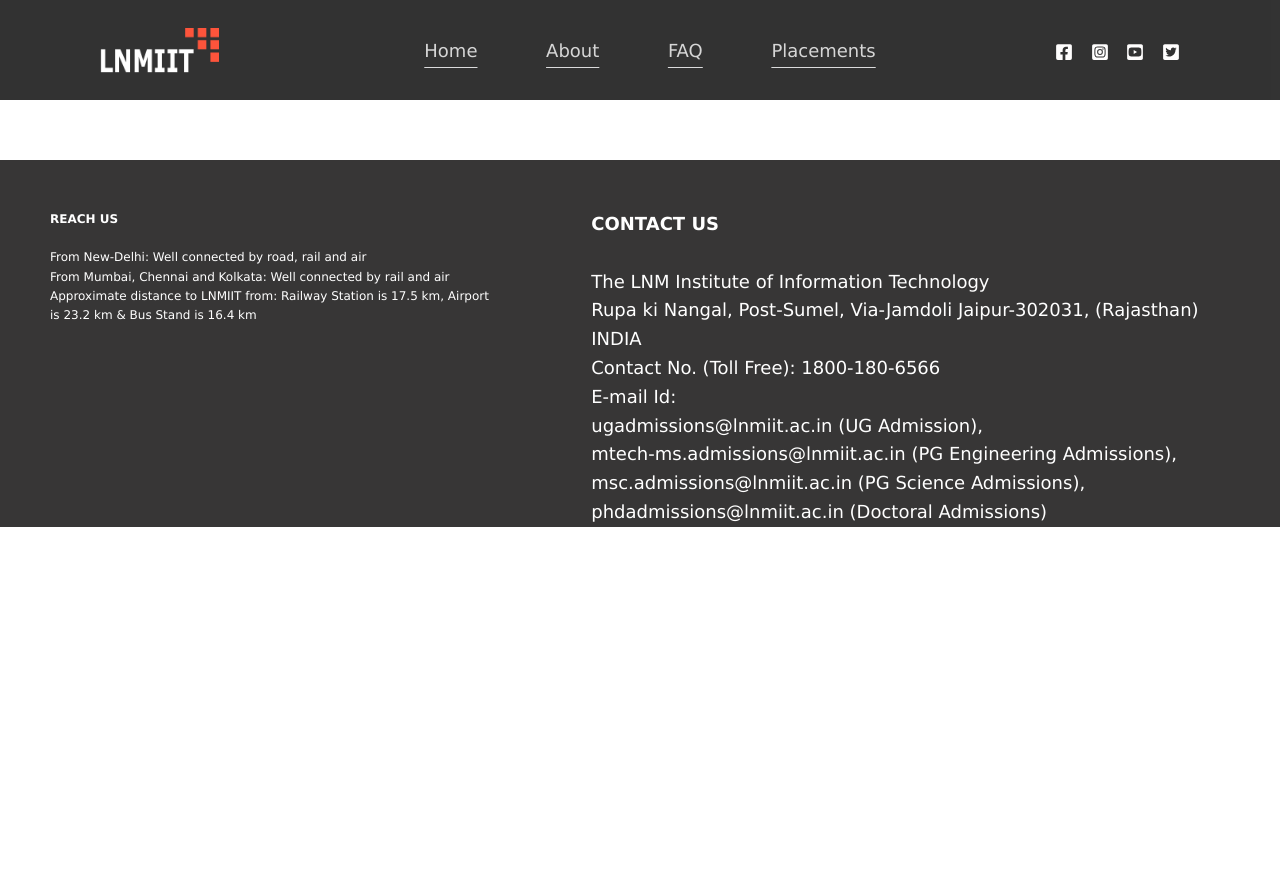
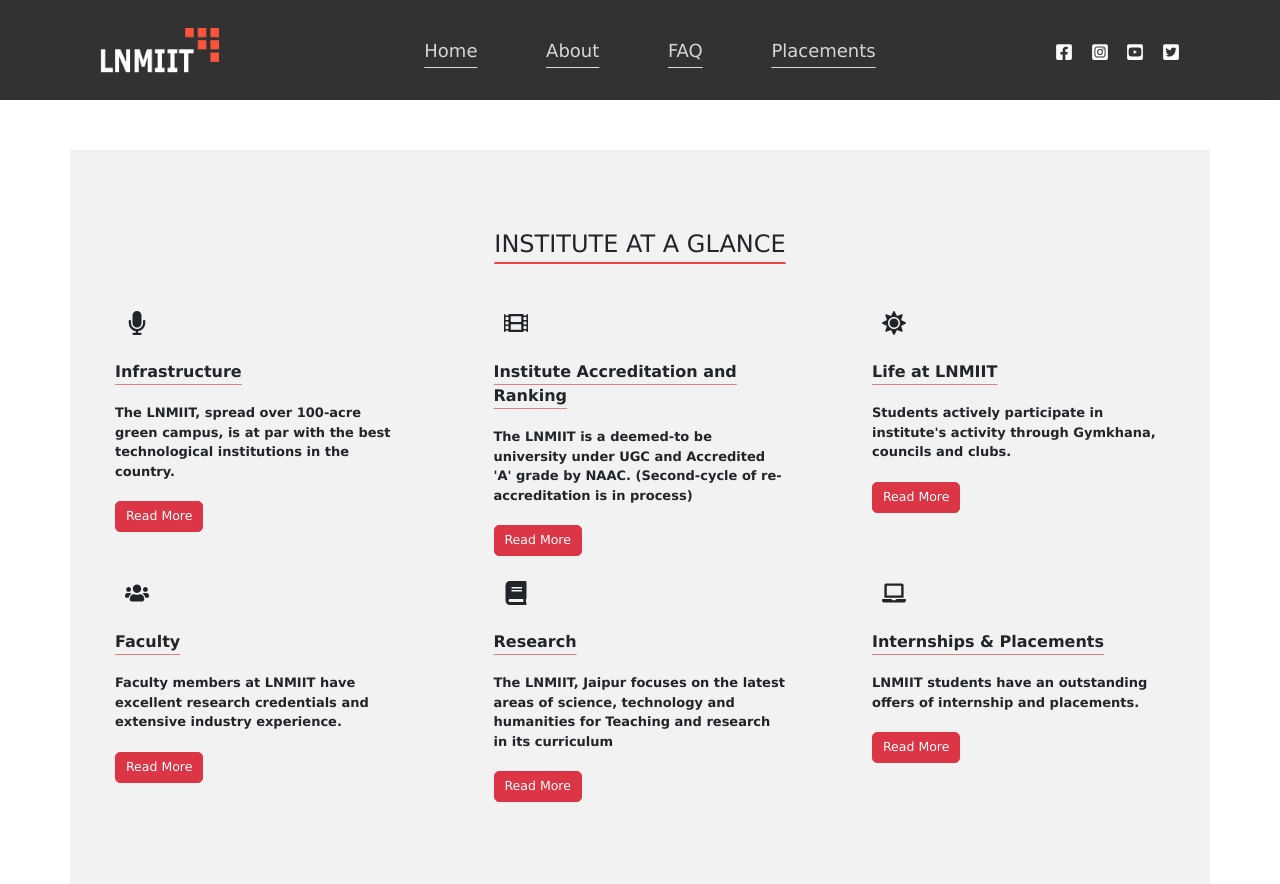
Before and after one commit to raghav-khanna/Student-Admission-Frontend, a React (Create React App) app in the folder frontend/: page /try_prateek in a window 1280 px wide. Before the commit the page ends 800 px from the top, so only its background shows below. Built offline with nearby package versions, Linux system fonts and the light colour scheme.

Commit message:
Footer and Institute at a Glance Complete

```diff
--- a/frontend/src/Components/Prateek/Footer.css
+++ b/frontend/src/Components/Prateek/Footer.css
@@ -1,4 +1,66 @@
-.flex-container {
+.main-container{
+  display:flex;
+  flex-direction:row;
+  height: 60rem;
+  margin-top: 3rem;
+  padding-top: 1rem;
+  width:250rem;
+}
+.sub-container{
+  display: flex;
+  flex-direction: row;
+  padding: 5rem;
+  background-color: #333;
+  width:300rem;
+
+}
+.email{
+  font-size: 23px;
+  text-decoration-line: underline;
+  text-decoration-color: rgb(249, 8, 32);
+  line-height: 0.2rem;
+}
+.contact_reach{
+  font-size: 30px;
+  text-decoration-line: underline;
+  text-decoration-color: rgb(249, 8, 32);
+  line-height: 0.2rem;
+}
+.contact_us{
+  line-height: 0.1rem;
+  padding-bottom: 15px;
+  text-decoration-line: underline;
+  text-decoration-color: rgb(249, 8, 32);
+  font-size: 30px;
+  padding-bottom: 15px;
+
+}
+.reach_us{
+  font-size: 30px;
+  text-decoration-line: underline;
+  text-decoration-color: rgb(249, 8, 32);
+  line-height: 0.1rem;
+  padding-bottom: 15px;
+
+}
+.left-para{
+
+  margin-left: 13rem;
+  font-size: 16px;
+  color: #fff;
+  line-height: 1.5rem;
+}
+.right-para{
+  margin-left: 10rem;
+  font-size: 16px;
+  color: #fff;
+  line-height: 1.5rem;
+}
+.image{
+  color: #e11c25;
+  font-weight: 600;
+}
+/* .flex-container {
   background-color: rgb(55, 54, 54);
   display: flex;
   align-items: stretch;
@@ -27,4 +89,4 @@
   padding-top: 5rem;
   flex-grow: 1;
   height: 100%;
-}
+} */
--- a/frontend/src/Components/Prateek/Footer.js
+++ b/frontend/src/Components/Prateek/Footer.js
@@ -3,45 +3,70 @@
 
 const Footer = () => {
   return (
-    <div>
-      <div className="flex-container">
-        <footer className="firstpara">
-          <strong>REACH US</strong>
-          <br />
-          <br />
-          From New-Delhi: Well connected by road, rail and air
-          <br />
-          From Mumbai, Chennai and Kolkata: Well connected by rail and air
-          <br />
-          Approximate distance to LNMIIT from: Railway Station is 17.5 km,
-          Airport
-          <br />
-          is 23.2 km & Bus Stand is 16.4 km
-        </footer>
-        <footer className="secondpara">
-          <strong>CONTACT US</strong>
-          <br />
-          <br />
-          The LNM Institute of Information Technology
-          <br />
-          Rupa ki Nangal, Post-Sumel, Via-Jamdoli Jaipur-302031, (Rajasthan)
-          <br />
-          INDIA
-          <br />
-          Contact No. (Toll Free): 1800-180-6566
-          <br />
-          E-mail Id:
-          <br />
-          ugadmissions@lnmiit.ac.in (UG Admission),
-          <br />
-          mtech-ms.admissions@lnmiit.ac.in (PG Engineering Admissions),
-          <br />
-          msc.admissions@lnmiit.ac.in (PG Science Admissions),
-          <br />
-          phdadmissions@lnmiit.ac.in (Doctoral Admissions)
-        </footer>
+    <footer className="main-container">
+      <div className="sub-container">
+        <div className="left-para">
+          <h4 className="contact_reach">Reach Us</h4>
+          <p>From New-Delhi: Well connected by road, rail and air</p>
+                    <p>From Mumbai, Chennai and Kolkata: Well connected by rail and air</p>
+                    <p>Approximate distance to LNMIIT from:
+                      Railway Station is 17.5 km</p>
+                    <p>Airport is 23.2 km &amp; Bus Stand is 16.4 km</p>
+                    <a className="image" href="https://www.google.com/maps?ll=26.936346,75.923523&amp;z=16&amp;t=m&amp;hl=en-US&amp;gl=IN&amp;mapclient=embed&amp;cid=6536242364884995115" target="_blank" >View Google Map</a>
+                    {/* <p><a href="https://www.google.com/maps?ll=26.936346,75.923523&amp;z=16&amp;t=m&amp;hl=en-US&amp;gl=IN&amp;mapclient=embed&amp;cid=6536242364884995115" target="_blank" style="color:#f31620; font-weight:600;">View Google Map</a></p> */}
+        </div>
+        <div className="right-para">
+          <h4 className="contact_reach">Contact Us</h4>
+          <p>The LNM Institute of Information Technology</p>
+                    <p>Rupa ki Nangal, Post-Sumel, Via-Jamdoli Jaipur-302031, (Rajasthan) INDIA</p>
+                    <p>Contact No. (Toll Free): 1800-180-6566</p><br />
+                    <p className="email">E-mail Id:</p>
+                    <p>ugadmissions@lnmiit.ac.in (UG Admission),</p>
+                    <p>mtech-ms.admissions@lnmiit.ac.in (PG Engineering Admissions),</p>
+                    <p>msc.admissions@lnmiit.ac.in  (PG Science Admissions)</p>
+                    <p>phdadmissions@lnmiit.ac.in (Doctoral Admissions)</p>
+        </div>
       </div>
-    </div>
+    </footer>
+    // <div>
+    //   <div className="flex-container">
+    //     <footer className="firstpara">
+    //       <strong>REACH US</strong>
+    //       <br />
+    //       <br />
+    //       from New-Delhi: Well connected by road, rail and air
+    //       <br />
+    //       From Mumbai, Chennai and Kolkata: Well connected by rail and air
+    //       <br />
+    //       Approximate distance to LNMIIT from: Railway Station is 17.5 km,
+    //       Airport
+    //       <br />
+    //       is 23.2 km & Bus Stand is 16.4 km
+    //     </footer>
+    //     <footer className="secondpara">
+    //       <strong>CONTACT US</strong>
+    //       <br />
+    //       <br />
+    //       The LNM Institute of Information Technology
+    //       <br />
+    //       Rupa ki Nangal, Post-Sumel, Via-Jamdoli Jaipur-302031, (Rajasthan)
+    //       <br />
+    //       INDIA
+    //       <br />
+    //       Contact No. (Toll Free): 1800-180-6566
+    //       <br />
+    //       E-mail Id:
+    //       <br />
+    //       ugadmissions@lnmiit.ac.in (UG Admission),
+    //       <br />
+    //       mtech-ms.admissions@lnmiit.ac.in (PG Engineering Admissions),
+    //       <br />
+    //       msc.admissions@lnmiit.ac.in (PG Science Admissions),
+    //       <br />
+    //       phdadmissions@lnmiit.ac.in (Doctoral Admissions)
+    //     </footer>
+    //   </div>
+    // </div>
   );
 };
 
--- a/frontend/src/Components/Prateek/InstituteGlance.css
+++ b/frontend/src/Components/Prateek/InstituteGlance.css
@@ -13,15 +13,17 @@
   text-underline-offset: 10px;
   text-decoration-color: rgb(240, 69, 69);
   font-size: x-large;
+  padding-top: 8rem;
 }
 
 .institute-information-container-parent {
   display: flex;
-  flex-direction: column;
+  flex-direction: row;
   justify-content: space-between;
-  align-items: center;
+  align-items:flex-start;
   flex-wrap: wrap-reverse;
-  margin: 2rem 10rem;
+  /* margin: 2rem 10rem; */
+  padding-bottom:8rem;
 }
 
 .institute-information-container-row {
@@ -31,6 +33,7 @@
   flex-direction: row;
   flex-wrap: wrap;
   align-items: center;
+
 }
 
 .institute-information-card {
@@ -39,6 +42,8 @@
   flex-shrink: 1;
   width: 30%;
   padding: 2rem;
+  padding-bottom: 15rem;
+  /* padding-top: 15rem; */
   font-size: 1.3rem;
   font-weight: bolder;
   height: 25rem;
@@ -61,3 +66,9 @@
   text-decoration-color: rgb(227, 129, 129);
   text-underline-offset: 40%;
 }
+ .container{
+  background-color: #f2f2f2;
+  margin-top: 5rem;
+  height:fit-content;
+
+}
--- a/frontend/src/Components/Prateek/InstituteGlance.js
+++ b/frontend/src/Components/Prateek/InstituteGlance.js
@@ -12,7 +12,7 @@
 
 const InstituteGlance = () => {
   return (
-    <div>
+    <div className="container">
       <h2 className="institute-title">Institute at a Glance</h2>
       <section className="institute-information-container-parent">
         <div className="institute-information-container-row">
--- a/frontend/src/Pages/TryPrateek.js
+++ b/frontend/src/Pages/TryPrateek.js
@@ -1,10 +1,11 @@
 import React from "react";
-import Footer from "../Components/Prateek/Footer";
+
+import InstituteGlance from "../Components/Prateek/InstituteGlance";
 
 const TryPrateek = () => {
   return (
     <div>
-      <Footer />
+      <InstituteGlance />
     </div>
   );
 };
```
